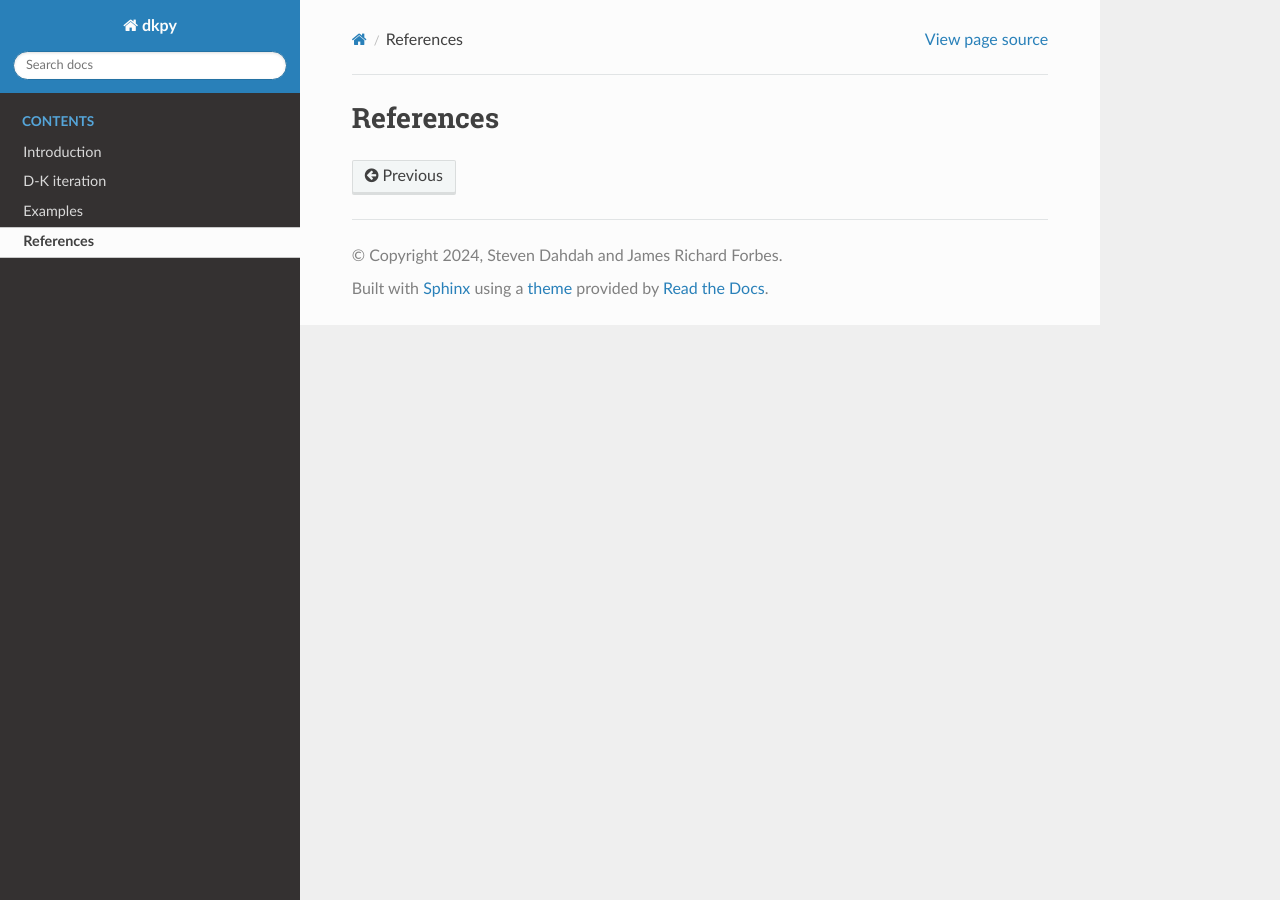
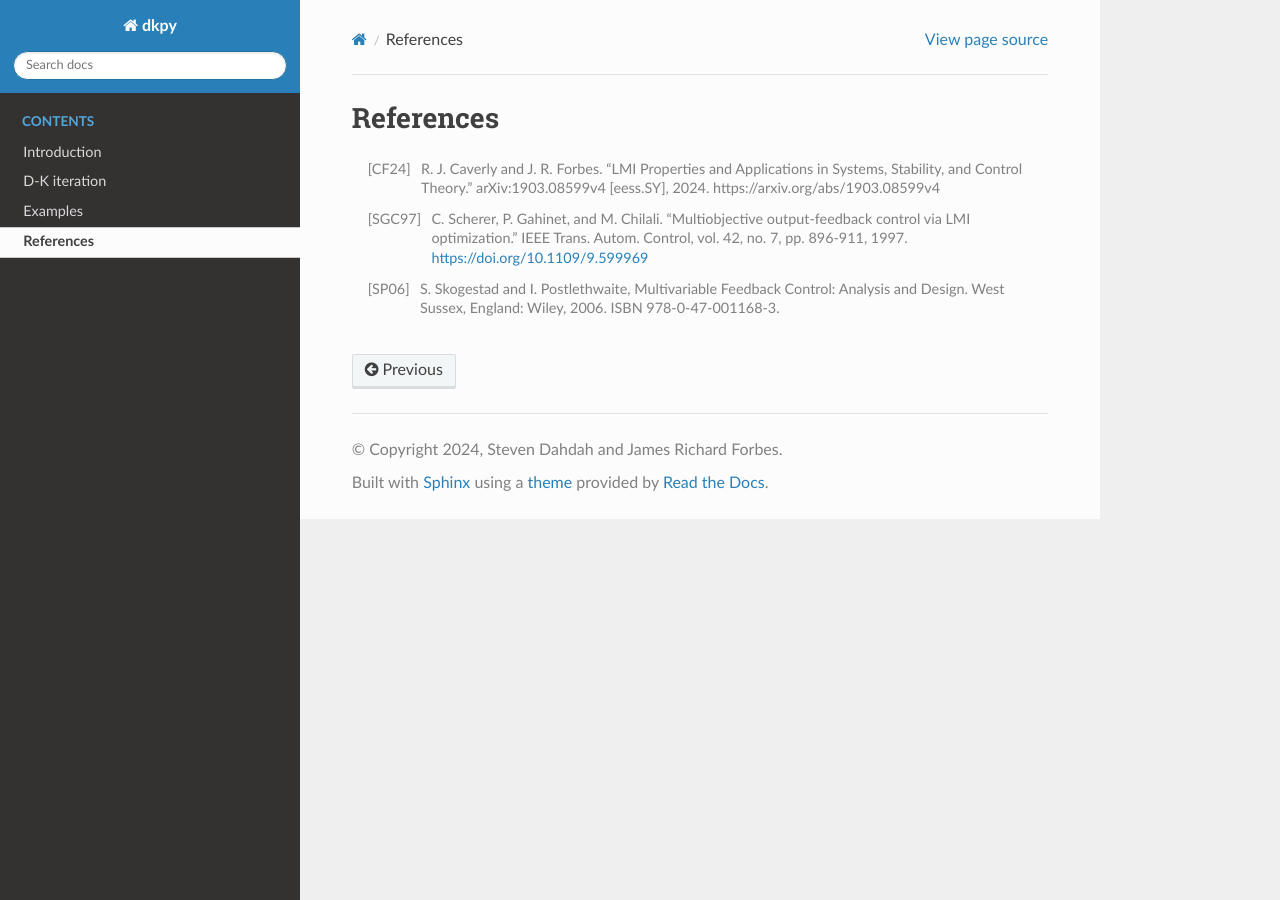
Before and after one commit to decargroup/dkpy, a Sphinx documentation site: the page built from doc/references.rst, in a window 1280 px wide. Built offline with Sphinx 7.4.7 and the Read the Docs theme 3.1.0, drawn with Linux system fonts in a browser that asks for light colours.

Commit message:
Add some relevant refs

```diff
--- a/doc/references.rst
+++ b/doc/references.rst
@@ -1,2 +1,12 @@
 References
 ==========
+
+.. [CF24] R. J. Caverly and J. R. Forbes. "LMI Properties and Applications in
+   Systems, Stability, and Control Theory." arXiv:1903.08599v4 [eess.SY], 2024.
+   https://arxiv.org/abs/1903.08599v4
+.. [SGC97] C. Scherer, P. Gahinet, and M. Chilali. "Multiobjective
+   output-feedback control via LMI optimization." IEEE Trans. Autom. Control,
+   vol. 42, no. 7, pp. 896-911, 1997. https://doi.org/10.1109/9.599969
+.. [SP06] S. Skogestad and I. Postlethwaite, Multivariable Feedback Control:
+   Analysis and Design. West Sussex, England: Wiley, 2006.
+   ISBN 978-0-47-001168-3.
```
